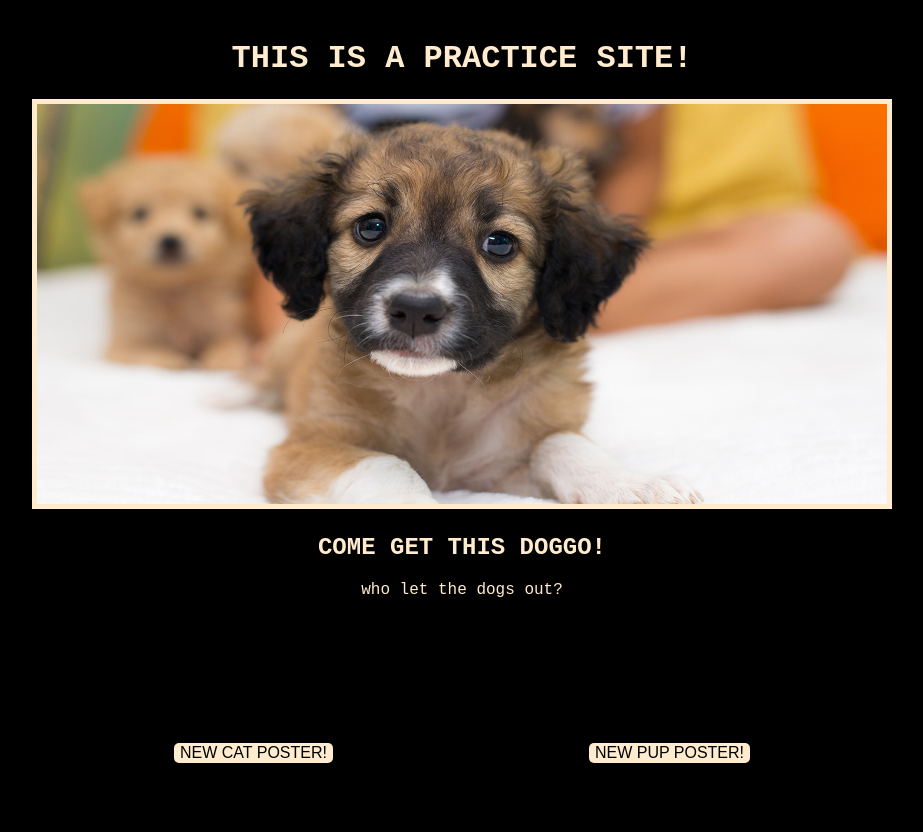
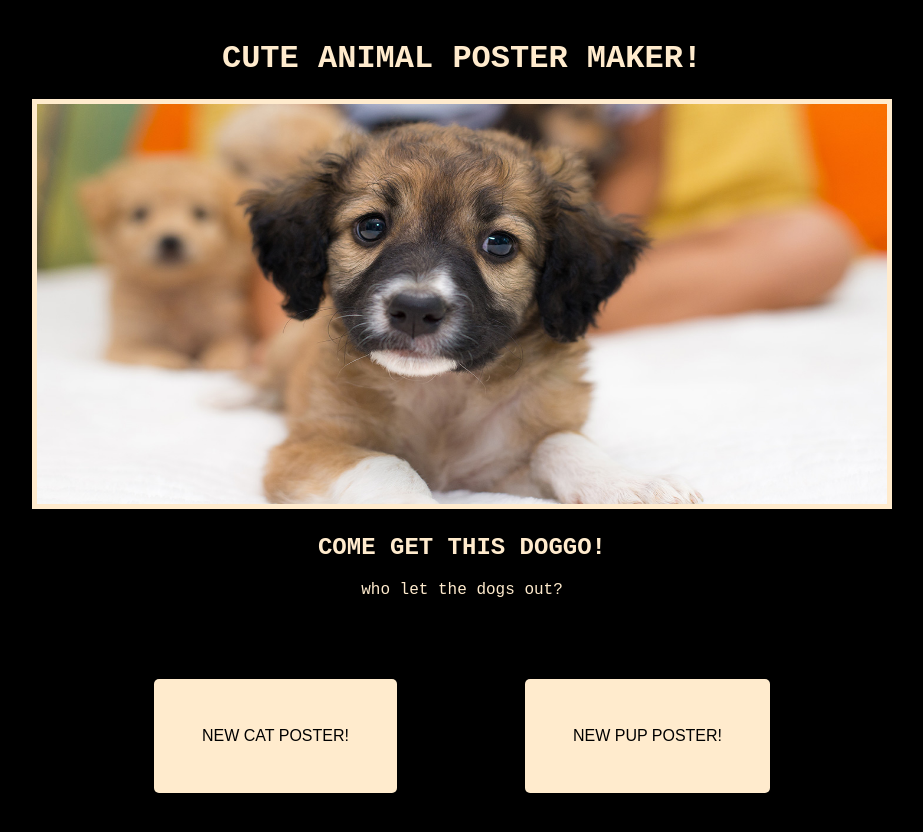
Before and after one commit to DrewBradley/catPosterMaker, a plain HTML site: page index.html in a window 1280 px wide. Shown: the whole page, without its empty margins (178-1101 px from the left). Drawn offline with Linux system fonts and the light colour scheme; files whose address does not match are found by name.

Commit message:
Change title of page and change button sizes

```diff
--- a/index.html
+++ b/index.html
@@ -7,7 +7,7 @@
     <title>I PRACTICE</title>
 </head>
 <body>
-    <h1>THIS IS A PRACTICE SITE!</h1>
+    <h1>CUTE ANIMAL POSTER MAKER!</h1>
     <section class='main-frame'>
         <img class="image" src="" alt="">
         <h1 class = 'title'>This is the title</h1>
--- a/styles.css
+++ b/styles.css
@@ -26,7 +26,8 @@ body {
     align-items: center;
 }
 button {
-    margin: 10%;
+    margin: 5%;
+    padding: 3em;
     font-size: 100%;
     background-color: blanchedalmond;
     cursor: pointer;
```
